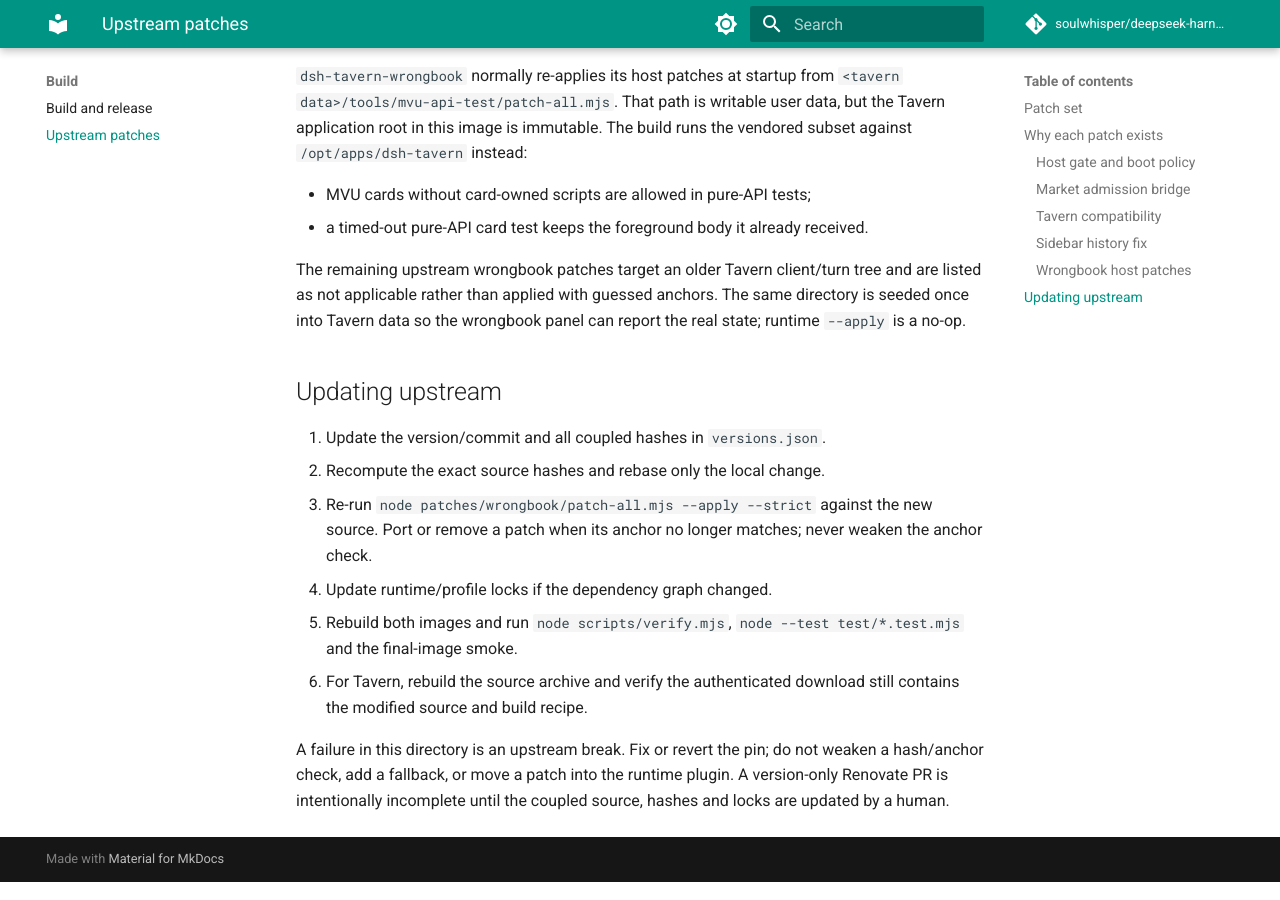
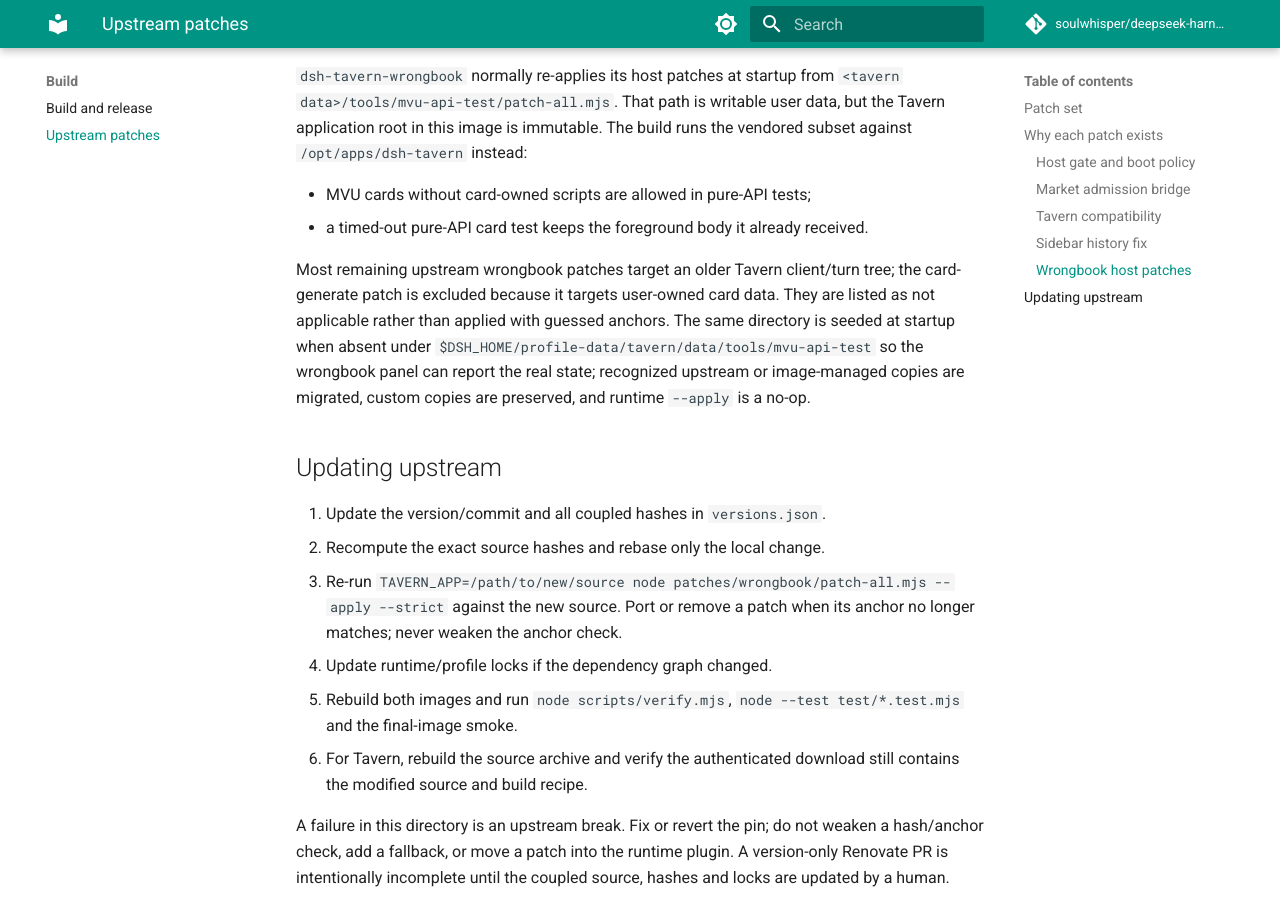
Before and after one commit to soulwhisper/deepseek-harness-container, an MkDocs documentation site: the page built from docs/patches.md, in a window 1280 px wide and 900 px high, scrolled down 2353 px. Built offline with MkDocs 1.6.1 and Material for MkDocs 9.7.7, drawn with Linux system fonts in a browser that asks for light colours; comment, search, counter and statistics services are not loaded.

Commit message:
fix(dsh-tavern): address review findings
- capture foreground text before turn/end in the timeout patch
- migrate upstream/managed wrongbook tool copies atomically
- fix path guard, docs targets, seed wording and fetch command
- record provider-independent review verification in the skill

```diff
--- a/docs/patches.md
+++ b/docs/patches.md
@@ -83,18 +83,21 @@ the vendored subset against `/opt/apps/dsh-tavern` instead:
 - MVU cards without card-owned scripts are allowed in pure-API tests;
 - a timed-out pure-API card test keeps the foreground body it already received.
 
-The remaining upstream wrongbook patches target an older Tavern client/turn
-tree and are listed as not applicable rather than applied with guessed anchors.
-The same directory is seeded once into Tavern data so the wrongbook panel can
-report the real state; runtime `--apply` is a no-op.
+Most remaining upstream wrongbook patches target an older Tavern client/turn
+tree; the card-generate patch is excluded because it targets user-owned card
+data. They are listed as not applicable rather than applied with guessed anchors.
+The same directory is seeded at startup when absent under
+`$DSH_HOME/profile-data/tavern/data/tools/mvu-api-test` so the wrongbook panel
+can report the real state; recognized upstream or image-managed copies are
+migrated, custom copies are preserved, and runtime `--apply` is a no-op.
 
 ## Updating upstream
 
 1. Update the version/commit and all coupled hashes in `versions.json`.
 2. Recompute the exact source hashes and rebase only the local change.
-3. Re-run `node patches/wrongbook/patch-all.mjs --apply --strict` against the
-   new source. Port or remove a patch when its anchor no longer matches; never
-   weaken the anchor check.
+3. Re-run `TAVERN_APP=/path/to/new/source node patches/wrongbook/patch-all.mjs --apply --strict`
+   against the new source. Port or remove a patch when its anchor no longer
+   matches; never weaken the anchor check.
 4. Update runtime/profile locks if the dependency graph changed.
 5. Rebuild both images and run `node scripts/verify.mjs`,
    `node --test test/*.test.mjs` and the final-image smoke.
```
Also changed, not shown: .agents/skills/dsh-maintainer/SKILL.md (+19 -5 lines), docs/build.md (+6 -4 lines), docs/source-build.md (+4 -2 lines), patches/wrongbook/README.md (+7 -5 lines), 4 other files.
